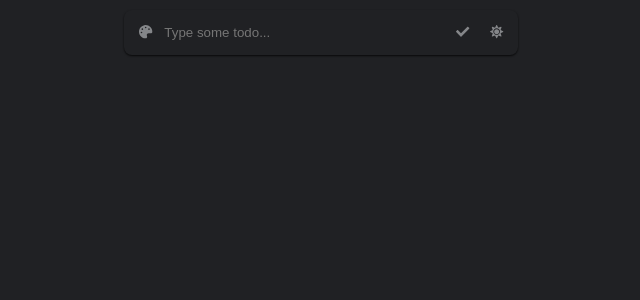
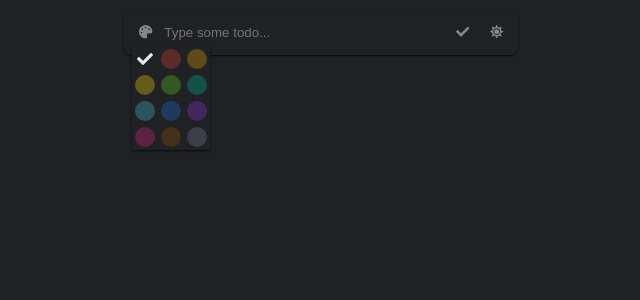
Before and after one commit to Ar4ys/GeekhubJS, a React (Create React App) app in the folder Hometask7/class/: page / in a window 1280 px wide. Both pictures are taken after a click on the button 464 px from the left and 32 px from the top of the page. Shown: the top 300 px of the page, without its empty margins (319-959 px from the left). Built offline with nearby package versions, Linux system fonts and the light colour scheme.

Commit message:
Implement color picker, add colors

```diff
--- a/Hometask7/class/src/components/App.js
+++ b/Hometask7/class/src/components/App.js
@@ -3,6 +3,7 @@ import { TodoForm } from "./TodoForm"
 import { TodoItem } from "./TodoItem"
 import { store } from "../store/Store"
 import "../styles/App.css"
+import "../styles/Colors.css"
 
 export class App extends Component {
   constructor() {
--- /dev/null
+++ b/Hometask7/class/src/components/ColorPicker.js
@@ -0,0 +1,43 @@
+import { Component, createRef } from "react"
+import { FontAwesomeIcon } from "@fortawesome/react-fontawesome"
+import { faCheck } from "@fortawesome/free-solid-svg-icons"
+import "../styles/ColorPicker.css"
+
+export class ColorPicker extends Component {
+  constructor() {
+    super(...arguments)
+    this.formRef = createRef()
+  }
+
+  componentDidMount() {
+    this.formRef.current.focus()
+  }
+
+  setColor({ target }) {
+    const { value: color } = target
+    this.props.onSelect?.(color)
+  }
+
+  render() {
+    const { colors, color: currentColor } = this.props
+    return <>
+      <form
+        className="color-picker default"
+        ref={this.formRef}
+        onChange={this.setColor.bind(this)}
+        onBlur={this.props.onBlur}
+        tabIndex="0"
+      >
+        {colors.map(color =>
+          <label key={color} className={color}>
+            <input type="radio" name="color" value={color} hidden />
+            {currentColor === color
+              ? <FontAwesomeIcon icon={faCheck} />
+              : undefined
+            }
+          </label>
+        )}
+      </form>
+    </>
+  }
+}
--- a/Hometask7/class/src/components/TodoForm.js
+++ b/Hometask7/class/src/components/TodoForm.js
@@ -1,18 +1,26 @@
 import { Component } from "react"
 import { Item } from "./Item"
 import * as Button from "./IconButtons"
+import { ColorPicker } from "./ColorPicker"
 import { store } from "../store/Store"
+import { allColors } from "../utils"
 import "../styles/TodoItem.css"
 
 export class TodoForm extends Component {
   state = {
     text: "",
-    color: "default"
+    color: "default",
+    colorPickerOpened: false
   }
 
   setText({ target }) {
     const { value } = target
     this.setState({ text: value })
+  }
+
+  setColor(color) {
+    this.setState({ color })
+    this.hideColorPicker()
   }
 
   onKeyPress({ key }) {
@@ -21,17 +29,34 @@ export class TodoForm extends Component {
   }
 
   addTodo() {
-    store.addTodo(this.state)
+    const { text, color } = this.state
+    store.addTodo({ text, color })
     this.setState({ text: "", color: "default" })
   }
 
+  openColorPicker() {
+    this.setState({ colorPickerOpened: true })
+  }
+
+  hideColorPicker() {
+    this.setState({ colorPickerOpened: false })
+  }
+
   render() {
-    const { text, color } = this.state
+    const { text, color, colorPickerOpened } = this.state
     const darkTheme = store.getDarkThemeState()
 
     return <>
-      <Item>
-        <Button.ColorPicker />
+      <Item className={`todo-form ${color}`}>
+        <Button.ColorPicker onClick={this.openColorPicker.bind(this)} />
+        {colorPickerOpened
+          ? <ColorPicker
+              colors={allColors}
+              color={color}
+              onSelect={this.setColor.bind(this)}
+              onBlur={this.hideColorPicker.bind(this)}
+            />
+          : undefined}
         <input
           type="text"
           value={text}
--- a/Hometask7/class/src/components/TodoItemEdit.js
+++ b/Hometask7/class/src/components/TodoItemEdit.js
@@ -1,15 +1,22 @@
 import { Component } from "react"
 import { Item } from "./Item"
 import * as Button from "./IconButtons"
+import { ColorPicker } from "./ColorPicker"
+import { allColors } from "../utils"
 
 export class TodoItemEdit extends Component {
   constructor({ text, color }) {
     super(...arguments)
-    this.state = { text, color }
+    this.state = {
+      text,
+      color,
+      colorPickerOpened: false
+    }
   }
 
   setColor(color) {
     this.setState({ color })
+    this.hideColorPicker()
   }
 
   setText({ target }) {
@@ -31,11 +38,27 @@ export class TodoItemEdit extends Component {
     }
   }
 
+  openColorPicker() {
+    this.setState({ colorPickerOpened: true })
+  }
+
+  hideColorPicker() {
+    this.setState({ colorPickerOpened: false })
+  }
+
   render() {
-    const { text, color } = this.state
+    const { text, color, colorPickerOpened } = this.state
     return <>
-      <Item>
-        <Button.ColorPicker />
+      <Item className={color}>
+        <Button.ColorPicker onClick={this.openColorPicker.bind(this)} />
+        {colorPickerOpened
+          ? <ColorPicker
+              colors={allColors}
+              color={color}
+              onSelect={this.setColor.bind(this)}
+              onBlur={this.hideColorPicker.bind(this)}
+            />
+          : undefined}
         <input
           type="text"
           value={text}
--- a/Hometask7/class/src/components/TodoItemView.js
+++ b/Hometask7/class/src/components/TodoItemView.js
@@ -9,7 +9,7 @@ const onDoneTodo = callback =>
 
 export function TodoItemView({ text, color, done, onDone, onEdit, onDelete }) {
   return <>
-    <Item className={done ? "done" : ""}>
+    <Item className={color + " " + (done ? "done" : "")}>
       <Checkbox checked={done} onChange={onDoneTodo(onDone)}/>
       <p>{text}</p>
       <Edit onClick={onEdit}/>
--- /dev/null
+++ b/Hometask7/class/src/styles/ColorPicker.css
@@ -0,0 +1,30 @@
+.color-picker {
+  display: grid;
+  grid: repeat(4, 1fr) / repeat(3, 1fr);
+  position: absolute;
+  top: 80%;
+  left: 2%;
+  background: inherit;
+  box-shadow: 0px 1px 2px 0px rgba(0,0,0,0.75);
+  z-index: 1;
+}
+
+.color-picker label {
+  display: flex;
+  justify-content: center;
+  align-items: center;
+  width: 20px;
+  height: 20px;
+  margin: 3px;
+  border-radius: 50%;
+  box-sizing: border-box;
+  font-size: 16px;
+}
+
+.color-picker label:hover {
+  border: 2px solid black;
+}
+
+.dark-theme .color-picker label:hover {
+  border: 2px solid white;
+}
--- /dev/null
+++ b/Hometask7/class/src/styles/Colors.css
@@ -0,0 +1,35 @@
+.default { background: white; }
+.dark-theme .default { background: #202124; }
+
+.red { background: #f28b82; }
+.dark-theme .red { background: #5c2b29; }
+
+.orange { background: #fbbc04; }
+.dark-theme .orange { background: #614a19; }
+
+.yellow { background: #fff475; }
+.dark-theme .yellow { background: #635d19; }
+
+.green { background: #ccff90; }
+.dark-theme .green { background: #345920; }
+
+.blue-green { background: #a7ffeb; }
+.dark-theme .blue-green { background: #16504b; }
+
+.blue { background: #cdf0f8; }
+.dark-theme .blue { background: #2b555e; }
+
+.dark-blue { background: #aecdfa; }
+.dark-theme .dark-blue { background: #1e3a5f; }
+
+.purple { background: #d7aefb; }
+.dark-theme .purple { background: #42275e; }
+
+.pink { background: #fdcfe8; }
+.dark-theme .pink { background: #5b2245; }
+
+.brown { background: #e6c9a8; }
+.dark-theme .brown { background: #442f19; }
+
+.grey { background: #3c3f43a6; }
+.dark-theme .grey { background: #3c3f43; }
--- a/Hometask7/class/src/styles/TodoItem.css
+++ b/Hometask7/class/src/styles/TodoItem.css
@@ -1,3 +1,9 @@
+.todo-form {
+	position: sticky;
+	top: 10px;
+	z-index: 1;
+}
+
 div.item > p,
 input[type="text"] {
 	flex-grow: 2;
--- a/Hometask7/class/src/utils.js
+++ b/Hometask7/class/src/utils.js
@@ -19,3 +19,10 @@ export class EventEmiter {
       callback()
   }
 }
+
+export const allColors = [
+  "default", "red", "orange",
+  "yellow", "green", "blue-green",
+  "blue", "dark-blue", "purple",
+  "pink", "brown", "grey"
+]
```
